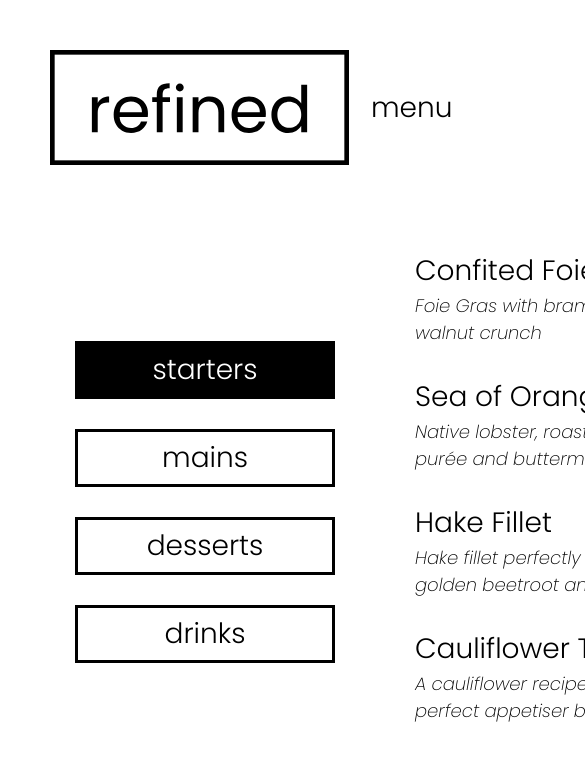
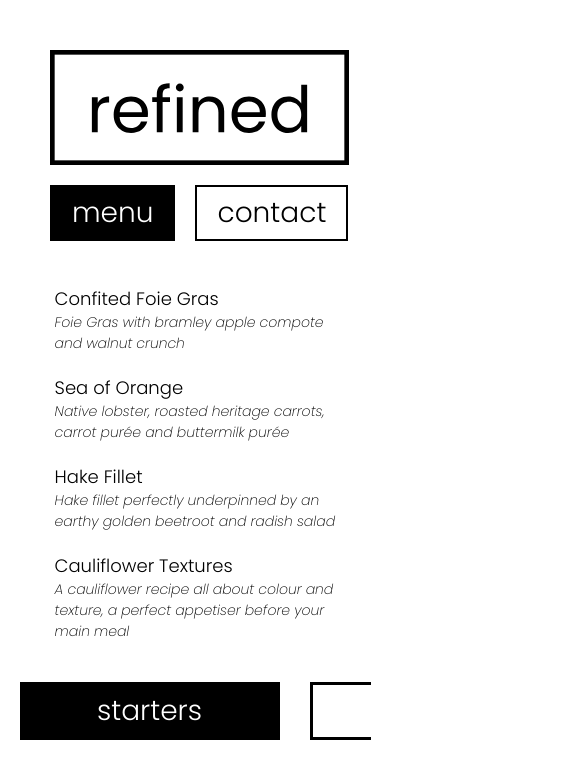
Before and after one commit to baheerpayab/restaurant-page, a website built with webpack: page src/template.html in a window 390 px wide. Both pictures are taken after a click on the button "menu". Shown: the top 778 px of the page, 585 px wide, since content can reach past the window. Built offline with nearby package versions, Linux system fonts and the light colour scheme.

Commit message:
Add media queries

```diff
--- a/src/contact.js
+++ b/src/contact.js
@@ -34,7 +34,6 @@ const setNav = () => {
   if (!document.getElementById('corner-logo')) {
     const header = document.getElementById('header');
     header.style.justifyContent = 'space-between';
-
     const logo = document.createElement('img');
     logo.src = logoBlackSvg;
     logo.id = 'corner-logo';
@@ -43,8 +42,12 @@ const setNav = () => {
 
     header.appendChild(logo);
   }
+
+  const contactBtn = document.getElementById('contact-btn');
   const menuBtn = document.getElementById('menu-btn');
   menuBtn.classList.remove('active');
+  menuBtn.classList.remove('home');
+  contactBtn.classList.remove('home');
 };
 
 const createInfo = () => {
@@ -99,6 +102,7 @@ const createInfo = () => {
   const createInquiriesDiv = () => {
     const div = document.createElement('div');
     div.classList.add('info-sub-div');
+    div.id = 'inquiries-div';
 
     const heading = document.createElement('div');
     heading.classList.add('contact-heading');
--- a/src/home.js
+++ b/src/home.js
@@ -19,6 +19,8 @@ function setNav() {
   const contactBtn = document.getElementById('contact-btn');
   menuBtn.classList.remove('active');
   contactBtn.classList.remove('active');
+  menuBtn.classList.add('home');
+  contactBtn.classList.add('home');
 }
 
 function createGallery() {
--- a/src/index.js
+++ b/src/index.js
@@ -2,7 +2,6 @@ import './styles.css';
 
 import init from './init';
 import loadHome from './home';
-import loadMenu from './menu';
 
 init();
 loadHome();
--- a/src/menu.js
+++ b/src/menu.js
@@ -57,8 +57,11 @@ const setNav = () => {
     header.appendChild(logo);
   }
 
+  const menuBtn = document.getElementById('menu-btn');
   const contactBtn = document.getElementById('contact-btn');
   contactBtn.classList.remove('active');
+  menuBtn.classList.remove('home');
+  contactBtn.classList.remove('home');
 };
 
 const createMenu = () => {
@@ -71,7 +74,6 @@ const createMenu = () => {
     const createItems = () => {
       const div = document.createElement('div');
       div.id = 'menu-items';
-      console.log(div);
 
       for (let i = 1; i <= 4; i += 1) {
         const item = document.createElement('div');
--- a/src/styles.css
+++ b/src/styles.css
@@ -40,7 +40,7 @@ header {
   left: 0;
   margin: auto;
   padding: 50px 50px 0 50px;
-  z-index: 2;
+  z-index: 3;
 }
 
 main {
@@ -243,11 +243,10 @@ nav {
 #menu-items {
   display: flex;
   flex-direction: column;
-
 }
 
 .selection {
-  width: 260px;
+  min-width: 260px;
   font-size: 28px;
   font-weight: 300;
   border: 3px solid black;
@@ -307,7 +306,6 @@ nav {
   display: flex;
   align-items: center;
   justify-content: flex-start;
-  width: fit-content;
 
   width: 750px;
   height: 450px;
@@ -329,7 +327,7 @@ nav {
 
   height: 60px;
   width: 650px;
-  overflow: hidden;
+  overflow-y: hidden;
 
   transition: height 500ms ease-in-out;
   padding-bottom: 20px;
@@ -425,8 +423,10 @@ textarea {
   width: 95%;
   border: 2px solid black;
   background: none;
+  outline: none;
 
   padding: 10px;
+
 }
 
 button[type='submit'] {
@@ -481,3 +481,196 @@ button[type='submit']:hover {
     scale: 1.2;
   }
 }
+
+/* MEDIA QUERIES */
+
+@media (max-width: 1200px) {
+  .nav-btn {
+    color: black;
+    border: 2px solid black;
+  }
+
+  .nav-btn:hover {
+    background-color: black;
+    color: white;
+  }
+
+  .nav-btn.active {
+    background-color: rgb(0, 0, 0);
+    color: white;
+  }
+
+  .nav-btn.home {
+    color: white;
+    border: 2px solid white;
+  }
+
+  .nav-btn.home:hover {
+    color: black;
+    background-color: white;
+  }
+}
+
+@media (max-width: 850px) {
+
+  header {
+    width: min-content;
+    margin: auto;
+    justify-content: center;
+    align-items: center;
+    flex-direction: row;
+    flex-wrap: wrap;
+    column-gap: 50px;
+    row-gap: 20px;
+  }
+
+
+  .background-img-div {
+    display: none;
+  }
+
+  .curve-bg {
+    display: none;
+  }
+
+  #menu-div {
+    position: relative;
+    top: auto;
+    left: auto;
+    margin: auto;
+    flex-direction: column;
+    align-items: flex-start;
+    justify-content: flex-start;
+    gap: 20px;
+    padding-top: 180px;
+    width: 90%;
+  }
+
+  #menu-select {
+    flex-direction: row;
+    align-items: flex-start;
+    justify-content: flex-start;
+    width: 100%;
+    overflow: scroll;
+    order: 2;
+  }
+
+  #menu-items {
+    flex-direction: row;
+    flex-wrap: wrap;
+    justify-content: center;
+    align-items: center;
+    order: 1;
+    gap: 30px;
+  }
+
+  .item {
+    width: 45%;
+  }
+
+  .item-name {
+    font-size: 3.5vw;
+  }
+
+  .item-desc {
+    font-size: 2vw;
+  }
+
+  #info-parent-div {
+    position: relative;
+    top: auto;
+    left: auto;
+    margin: auto;
+    width: 80%;
+    padding-top: 230px;
+  }
+
+  #info-div {
+    width: 100%;
+  }
+
+  .info-sub-div {
+    width: 100%;
+  }
+
+  #booking-div:hover {
+    height: 270px
+  }
+
+  #inquiries-div:hover {
+    height: 300px
+  }
+
+}
+
+@media (max-width: 700px) {
+
+  #menu-div {
+    gap: 40px;
+  }
+
+  #menu-items {
+    flex-direction: column;
+    flex-wrap: nowrap;
+    gap: 20px;
+  }
+
+  .item {
+    padding: 0;
+    width: 80%;
+  }
+
+  .item-name {
+    font-size: 20px;
+  }
+
+  .item-desc {
+    font-size: 16px;
+  }
+
+}
+
+@media (max-width: 570px) {
+
+  #home-logo {
+    height: 25vw;
+  }
+
+  #slogan {
+    font-size: 24px;
+  }
+
+}
+
+@media (max-width: 450px) {
+  .item-name {
+    font-size: 18px;
+  }
+
+  .item-desc {
+    font-size: 14px;
+  }
+}
+
+@media (max-width: 400px) {
+
+  #stars-text {
+    width: 95%;
+  }
+
+  #quote {
+    font-size: 24px;
+    width: 95%;
+  }
+
+  #quote-name {
+    font-size: 18px;
+  }
+
+  /* MENU */
+
+  /* CONTACT */
+
+
+
+}
```
Also changed, not shown: dist/bundle.js.
